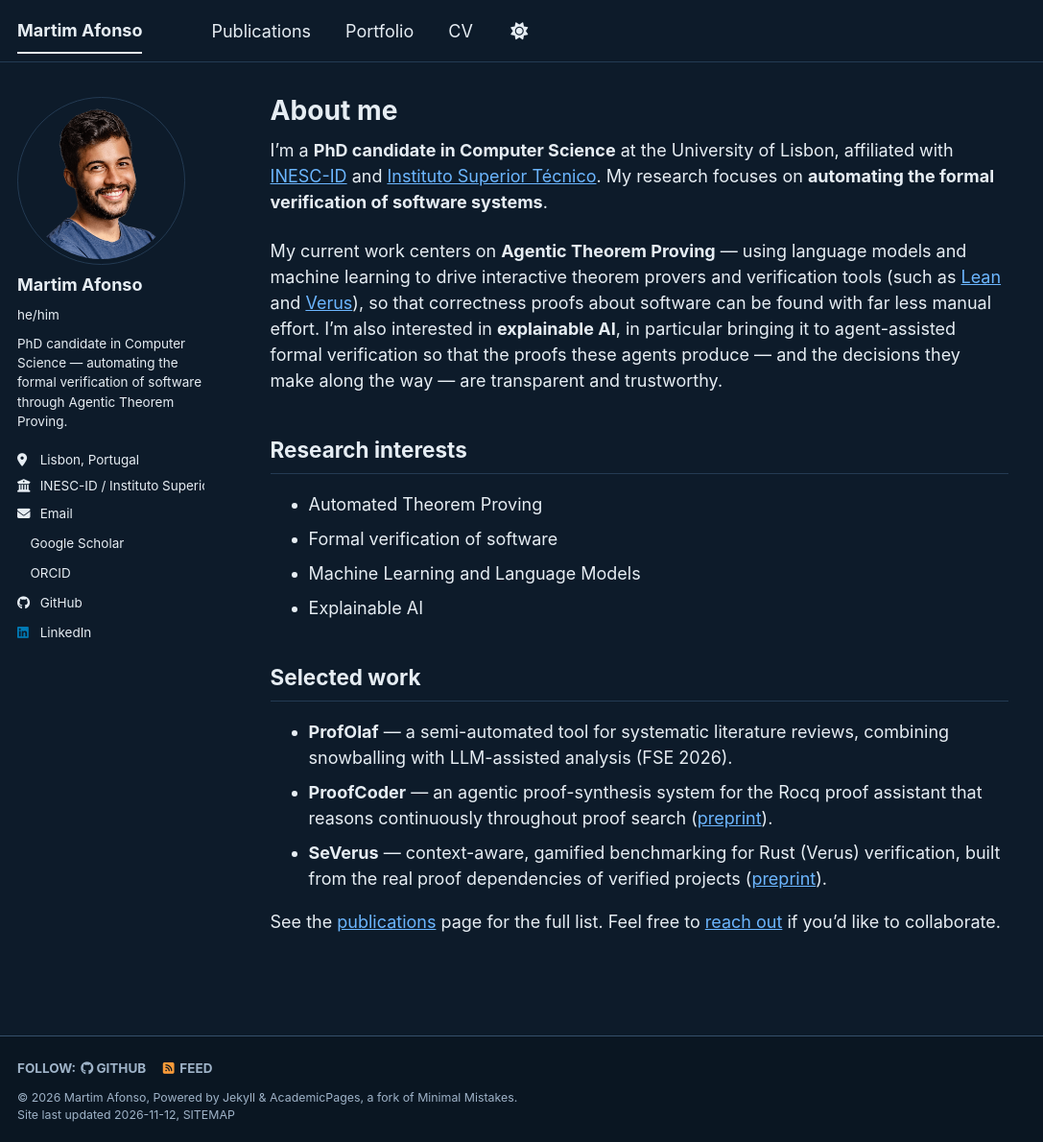
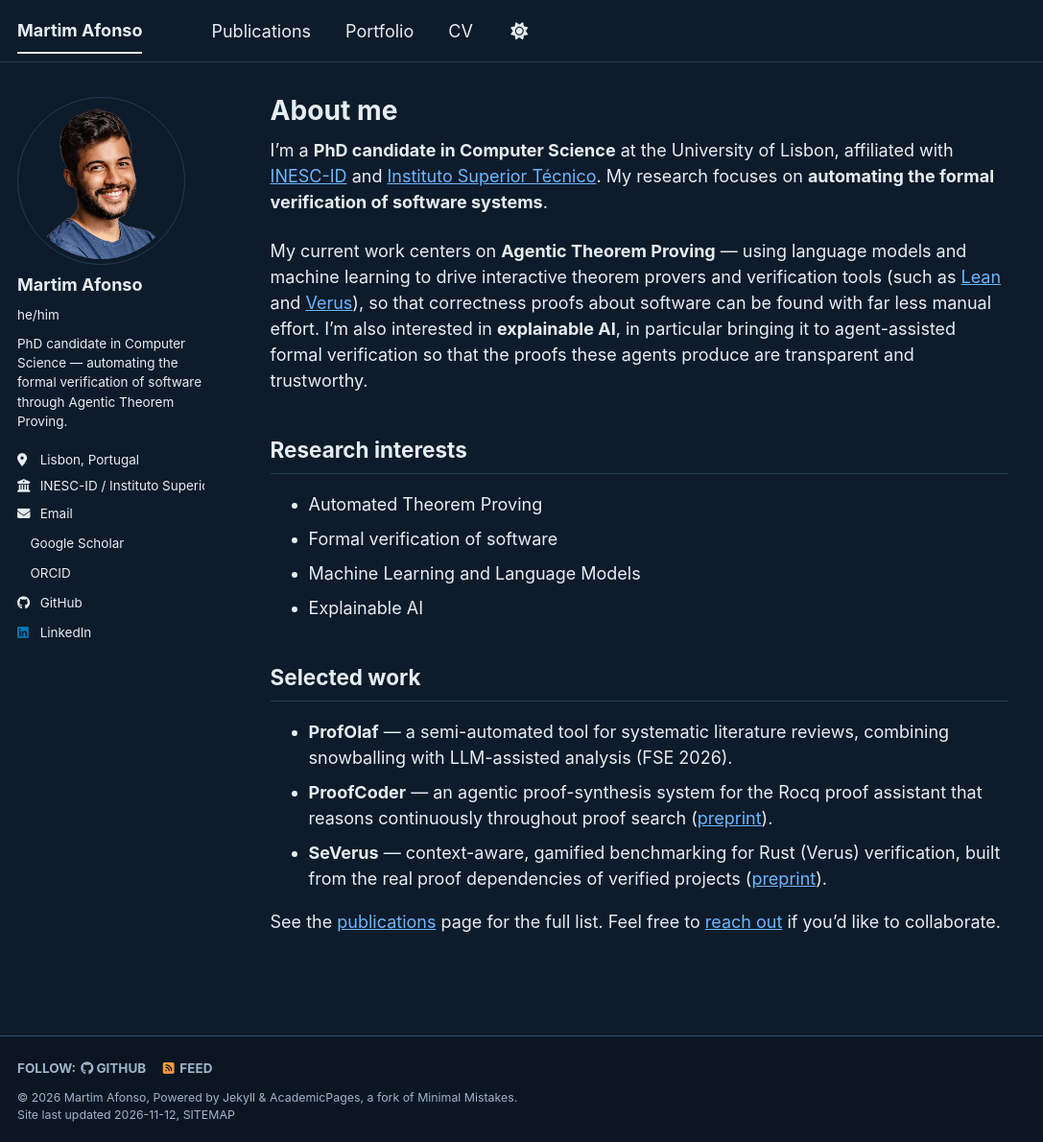
Before and after one commit to timafonso/timafonso.github.io, a Jekyll site: the page built from _pages/about.md, in a window 1280 px wide and 1190 px high. Shown: the whole window at 96% size, without its empty margins (0-1087 px from the left). Built offline with Jekyll 4.4.1, drawn with Linux system fonts in a browser that asks for light colours; a script bundle is joined from its source files by our own code; a style sheet for code colours, icons or effects is not loaded.

Commit message:
About: tighten explainable-AI sentence
Co-Authored-By: Claude Opus 4.8 <noreply@anthropic.com>

```diff
--- a/_pages/about.md
+++ b/_pages/about.md
@@ -9,7 +9,7 @@ redirect_from:
 
 I'm a **PhD candidate in Computer Science** at the University of Lisbon, affiliated with [INESC-ID](https://www.inesc-id.pt/) and [Instituto Superior Técnico](https://tecnico.ulisboa.pt/). My research focuses on **automating the formal verification of software systems**.
 
-My current work centers on **Agentic Theorem Proving** — using language models and machine learning to drive interactive theorem provers and verification tools (such as [Lean](https://leanprover.github.io/) and [Verus](https://github.com/verus-lang/verus)), so that correctness proofs about software can be found with far less manual effort. I'm also interested in **explainable AI**, in particular bringing it to agent-assisted formal verification so that the proofs these agents produce — and the decisions they make along the way — are transparent and trustworthy.
+My current work centers on **Agentic Theorem Proving** — using language models and machine learning to drive interactive theorem provers and verification tools (such as [Lean](https://leanprover.github.io/) and [Verus](https://github.com/verus-lang/verus)), so that correctness proofs about software can be found with far less manual effort. I'm also interested in **explainable AI**, in particular bringing it to agent-assisted formal verification so that the proofs these agents produce are transparent and trustworthy.
 
 ## Research interests
 
```
